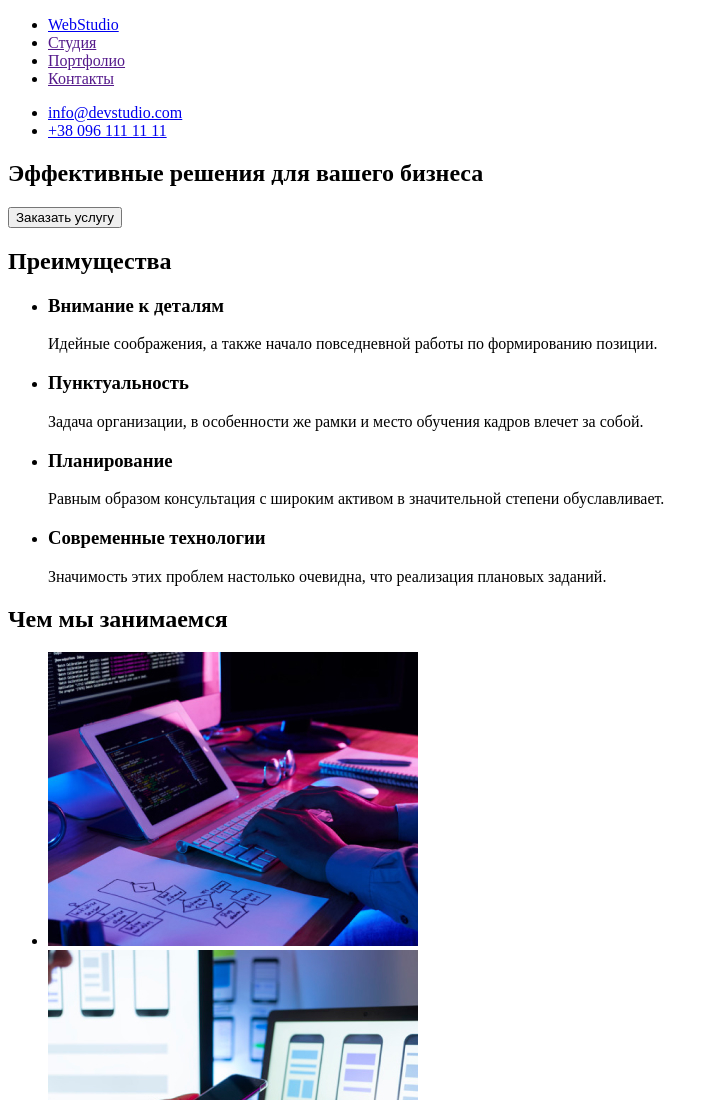
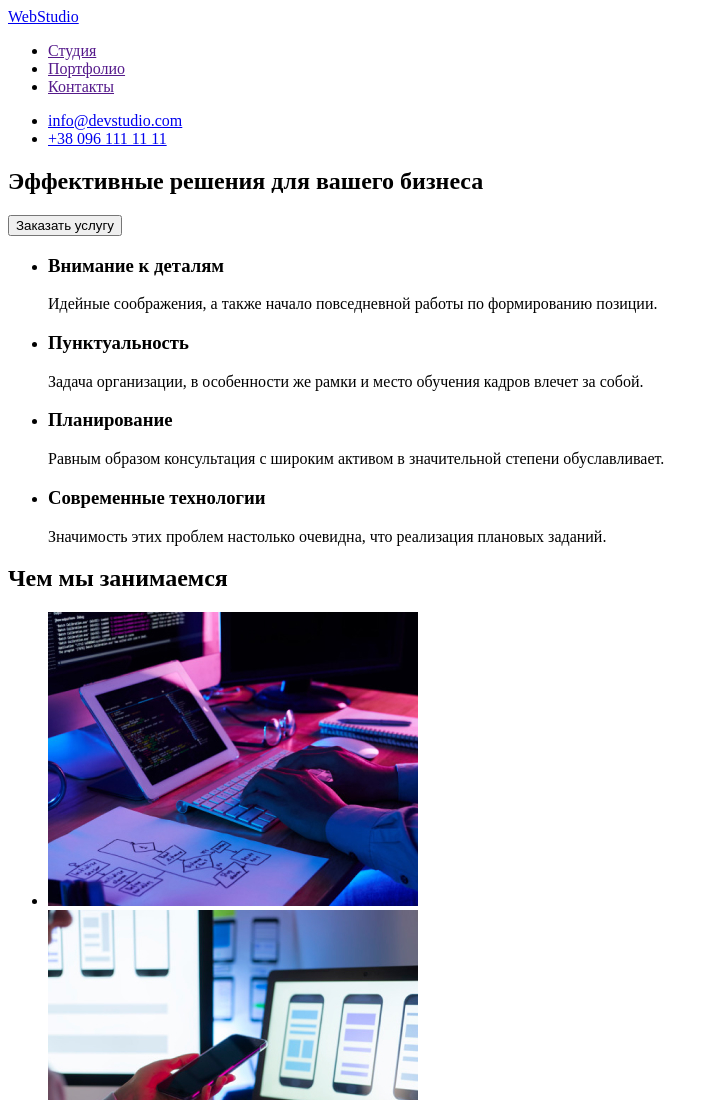
Before and after one commit to Halyna-Bilozir/goit-markup-hw-01, a plain HTML site: page index.html in a window 1280 px wide. Shown: the top 1100 px of the page, without its empty margins (0-719 px from the left). Drawn offline with Linux system fonts and the light colour scheme.

Commit message:
Update index.html
Last version for HW01. Comments are present.

```diff
--- a/index.html
+++ b/index.html
@@ -1,35 +1,39 @@
 <!DOCTYPE html>
 <html lang="en">
+    <!--В подальшому вказано російську мову при кожній фразі-->
 <head>
     <meta charset="UTF-8">
     <meta name="viewport" content="width=device-width, initial-scale=1.0">
     <title>Document</title>
 </head>
 <body>
+    <!--Верхня лінія. Шапка(на макеті шапка ще перша секція, в мене лише перша лінія). Логотип. Загальна навігація. Контактию Відображається на кожній сторінці-->
     <header>
+        <a href="goit-markup-hw-01/index.html">WebStudio</a>
         <nav>
             <ul>
-                <li><a href="goit-markup-hw-01/index.html">WebStudio</a></li>
                 <li><a href="" lang="ru">Студия</a></li>
                 <li><a href="" lang="ru">Портфолио</a></li>
                 <li><a href="" lang="ru">Контакты</a></li>
             </ul>
-
-            <ul>
-                <li><a href="emailto:info@devstudio.com">info@devstudio.com</a></li>
-                <li><a href="tel:+380961111111">+38 096 111 11 11</a></li>
-            </ul>
         </nav>
+        <ul>
+            <li><a href="emailto:info@devstudio.com">info@devstudio.com</a></li>
+            <li><a href="tel:+380961111111">+38 096 111 11 11</a></li>
+        </ul>
     </header>
 
+    <!--Вся унікальна інформація на сторінці-->
     <main>
+        <!--Секція, в якій можна замовити послугу-->
         <section>
             <h1 lang="ru">Эффективные решения для вашего бизнеса</h1>
             <button lang="ru">Заказать услугу</button>
         </section>
 
+        <!--Секція перечислення переваг без вказування головного заголовку-->
         <section>
-            <h2 lang="ru">Преимущества</h2>
+            <h2 hidden lang="ru">Преимущества</h2>
             <ul>
                 <li>
                     <h3 lang="ru">Внимание к деталям</h3>
@@ -58,6 +62,7 @@
             </ul>
         </section>
 
+        <!--Сфера діяльності-->
         <section>
             <h2 lang="ru">Чем мы занимаемся</h2>
             <ul>
@@ -67,10 +72,12 @@
             </ul>
         </section>
 
+        <!--Команда. Фото професіоналів, основна інформація-->
         <section>
             <h2 lang="ru">Наша команда</h2>
             <ul>
                 <li>
+                    <!--Обернула все в лінк, щоб переходило по ссилці і по фото і по підпису-->
                     <a href="">
                         <img src="./images/photo01.jpg" alt="Портрет мужчины-дизайнера в бордовой рубашке">
                         <h3 lang="ru">Игорь Демьяненко</h3>
@@ -103,6 +110,7 @@
 
     </main>
 
+    <!--Підвал, де вказана адреса і контакти. Відображається на кожній сторінці-->
     <footer>
         <a href="goit-markup-hw-01/index.html">WebStudio</a>
         <address lang="ru">
@@ -110,6 +118,7 @@
         </address>
         <address>
             <a href="mailto:info@example.com">info@example.com</a>
+              </br>
             <a href="tel:+380991111111">+38 099 111 11 11</a>
         </address>
     </footer>
```
